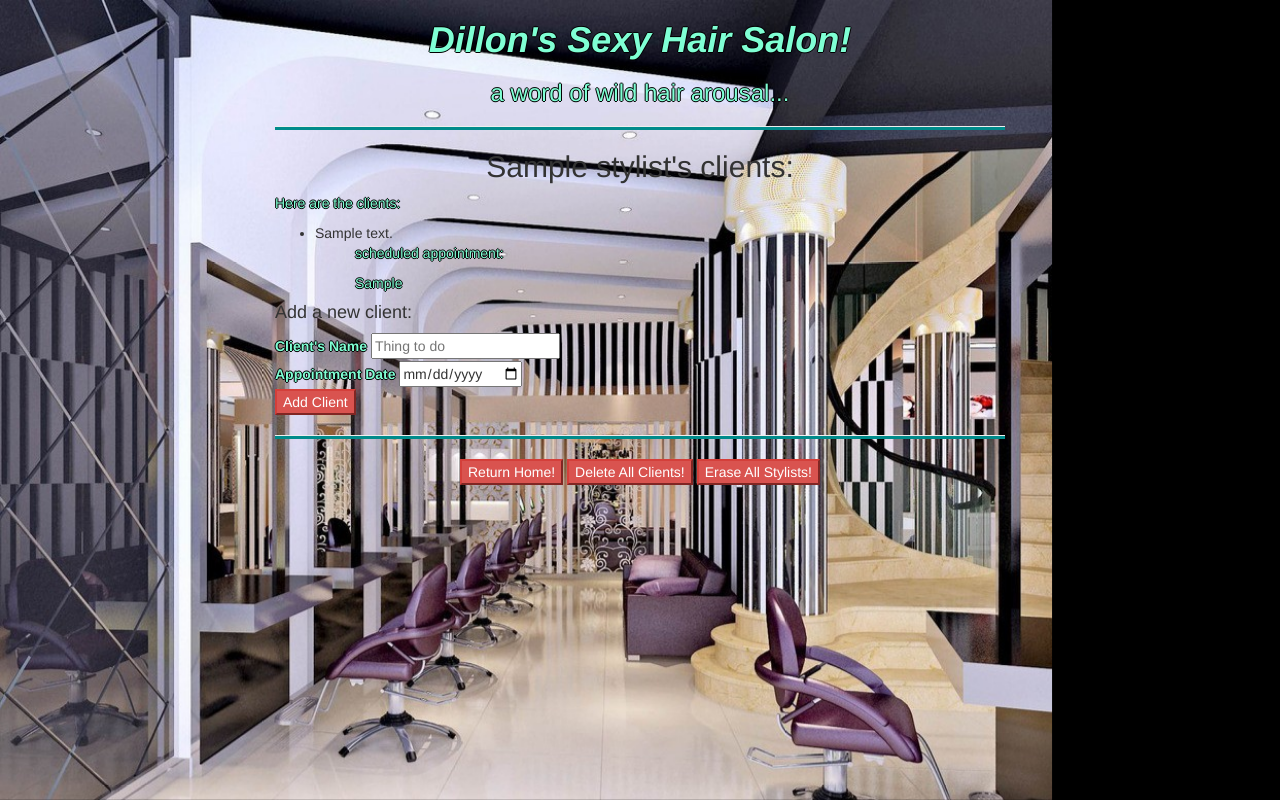
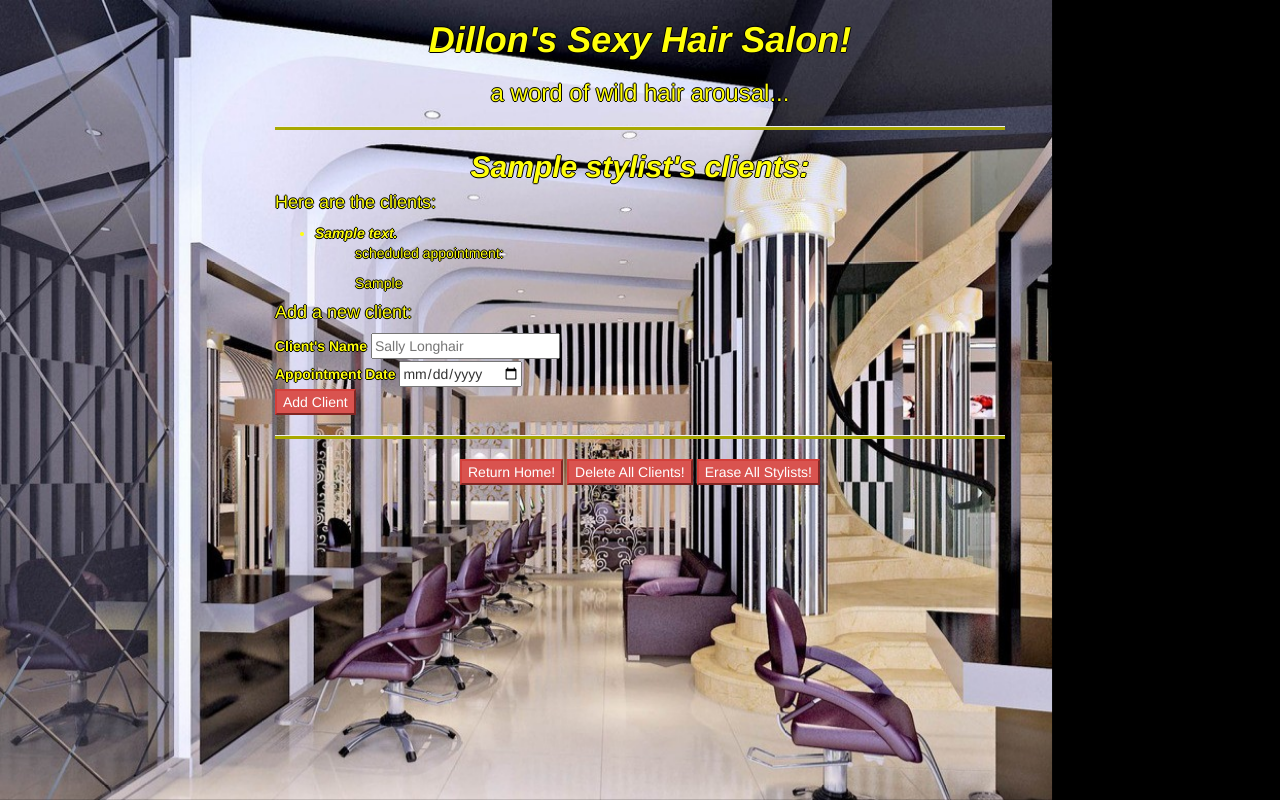
Before and after one commit to DillonLloydLee/Hair_Salon, a PHP site: template views/stylist.html.twig in a window 1280 px wide. Run offline with PHP 8.4, Linux system fonts and the light colour scheme; the template is opened without the code that fills it: most values are stand-ins (such as "Sample title", 1, 10 or a date in 2020); some libraries are stand-ins or nearby versions.

Commit message:
fix some html and css stuff.

```diff
--- a/views/stylist.html.twig
+++ b/views/stylist.html.twig
@@ -2,12 +2,12 @@
 <head>
     <title>Dillon's Sexy Hair</title>
     <link rel="stylesheet" href="https://maxcdn.bootstrapcdn.com/bootstrap/3.3.5/css/bootstrap.min.css">
-    <link rel="stylesheet" href="styles.css">
+    <link rel="stylesheet" href="/../styles.css">
 </head>
     <body>
         <div class="container">
 
-            <img src="salon.jpg" style='position:fixed; top:0px; left:0px; height:100%; z-index:-1;'>
+            <img src="/../salon.jpg" style='position:fixed; top:0px; left:0px; height:100%; z-index:-1;'>
 
             <div class="col-sm-2"></div>
             <div class="col-sm-8">
@@ -19,7 +19,7 @@
                 <h2><center>{{ stylist.getName }}'s clients:</center></h2>
 
                 {% if clients is not empty %}
-                    <p>Here are the clients:</p>
+                    <h4>Here are the clients:</h4>
                     <ul>
                         {% for client in clients %}
                             <li>{{ client.getDescription }}</li>
@@ -37,7 +37,7 @@
                     <input id="stylist_id" name="stylist_id" type="hidden" value="{{ stylist.getId() }}">
                     <label for="description">Client's Name</label>
                     <input id="description" name="description" type="text"
-                        placeholder="Thing to do">
+                        placeholder="Sally Longhair">
                     <br>
                     <label for="appointment">Appointment Date</label>
                     <input id="appointment" name="appointment" type="date">
--- a/web/styles.css
+++ b/web/styles.css
@@ -1,6 +1,6 @@
 hr {
-    color: #008B8B;
-    background-color: #008B8B;
+    color: #A8A801;
+    background-color: #A8A801;
     height: 3px;
 }
 
@@ -9,24 +9,48 @@ form {
 }
 
 p {
-    color: #7FFFD4;
+    color: #FFFF0A;
     text-shadow: 1px 0 0 #000, 0 -1px 0 #000, 0 1px 0 #000, -1px 0 0 #000;
 }
 
 h1 {
-    color: #7FFFD4;
+    color: #FFFF0A;
+    text-shadow: 1px 0 0 #000, 0 -1px 0 #000, 0 1px 0 #000, -1px 0 0 #000;
+    font-style: italic;
+    font-weight: 900;
+}
+
+h2 {
+    color: #FFFF0A;
     text-shadow: 1px 0 0 #000, 0 -1px 0 #000, 0 1px 0 #000, -1px 0 0 #000;
     font-style: italic;
     font-weight: 900;
 }
 
 h3 {
-    color: #7FFFD4;
+    color: #FFFF0A;
+    text-shadow: 1px 0 0 #000, 0 -1px 0 #000, 0 1px 0 #000, -1px 0 0 #000;
+}
+
+h4 {
+    color: #FFFF0A;
     text-shadow: 1px 0 0 #000, 0 -1px 0 #000, 0 1px 0 #000, -1px 0 0 #000;
 }
 
 label {
-    color: #7FFFD4;
+    color: #FFFF0A;
+    text-shadow: 1px 0 0 #000, 0 -1px 0 #000, 0 1px 0 #000, -1px 0 0 #000;
+}
+
+li {
+    color: #FFFF0A;
+    text-shadow: 1px 0 0 #000, 0 -1px 0 #000, 0 1px 0 #000, -1px 0 0 #000;
+    font-style: italic;
+    font-weight: bold;
+}
+
+a {
+    color: #C3C312;
     text-shadow: 1px 0 0 #000, 0 -1px 0 #000, 0 1px 0 #000, -1px 0 0 #000;
 }
 
```
